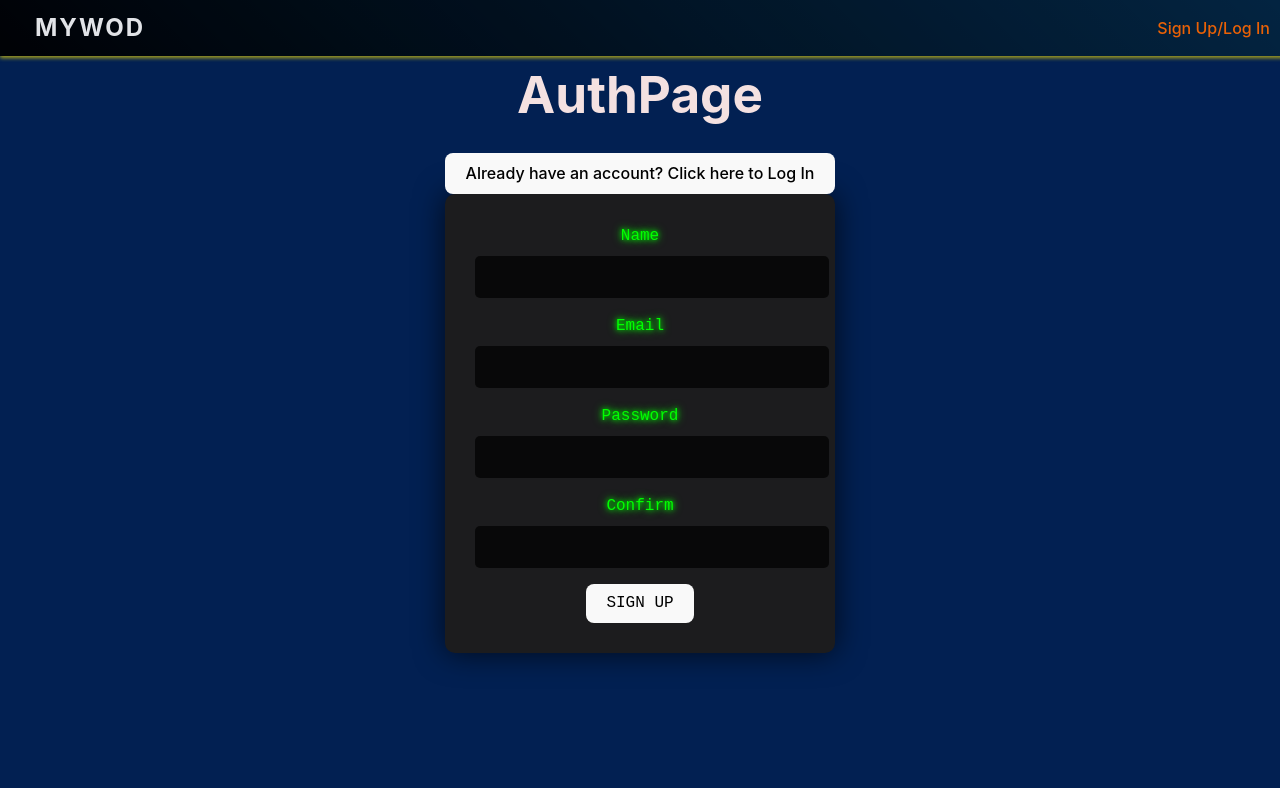
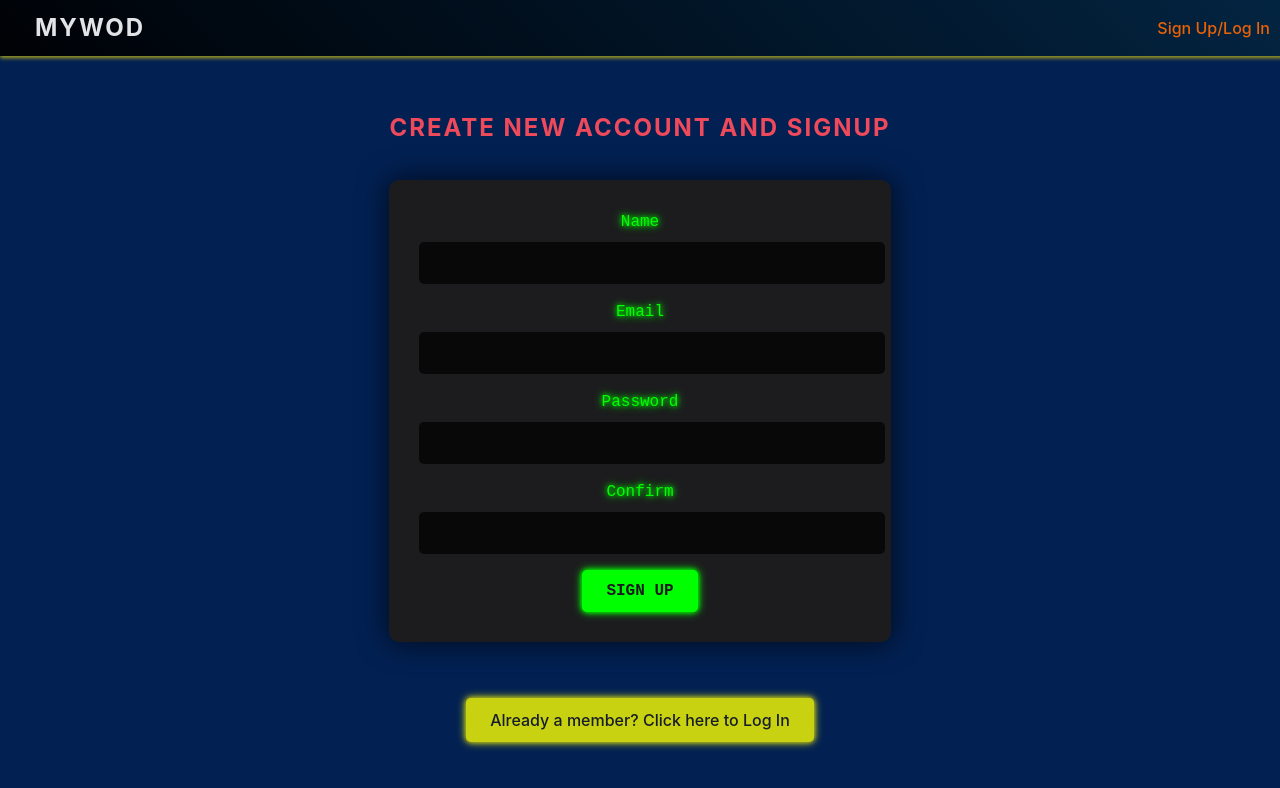
Before and after one commit to avilla13/MyWOD, a React (Vite) app: page /auth in a window 1280 px wide. Shown: the top 788 px of the page. Built offline with nearby package versions, Linux system fonts and the light colour scheme.

Commit message:
Style AuthPage, LoginForm, SignUpForm, and minor update to WodEditForm

```diff
--- a/src/components/LoginForm/LoginForm.jsx
+++ b/src/components/LoginForm/LoginForm.jsx
@@ -40,7 +40,7 @@ export default function LoginForm({ setUser }) {
           <input type="text" name="name" value={credentials.name} onChange={handleChange} required />
           <label>Password</label>
           <input type="password" name="password" value={credentials.password} onChange={handleChange} required />
-          <button type="submit">LOG IN</button>
+          <button type="submit" className='update-button'>LOG IN</button>
         </form>
       </div>
       <p className="error-message">&nbsp;{error}</p>
--- a/src/components/SignUpForm/SignUpForm.jsx
+++ b/src/components/SignUpForm/SignUpForm.jsx
@@ -43,7 +43,7 @@ export default function SignUpForm({ setUser }) {
           <input type="password" name="password" value={formData.password} onChange={handleChange} required />
           <label>Confirm</label>
           <input type="password" name="confirm" value={formData.confirm} onChange={handleChange} required />
-          <button type="submit" disabled={disable}>SIGN UP</button>
+          <button type="submit" disabled={disable} className="update-button">SIGN UP</button>
         </form>
       </div>
       <p className="error-message">&nbsp;{error}</p>
--- a/src/components/WodEditForm/WodEditForm.css
+++ b/src/components/WodEditForm/WodEditForm.css
@@ -44,10 +44,12 @@ input:focus {
   cursor: pointer;
   text-shadow: 0 0 5px #00ff00, 0 0 10px #00ff00;
   box-shadow: 0 0 5px #00ff00, 0 0 10px #00ff00;
+	font-weight: bold;
 }
 
 .update-button:hover {
-  background-color: #00cc00;
+  background-color: #03fef2;
+	border:rgb(178, 244, 247) solid 1px;
 }
 
 /* For Responsiveness */
--- /dev/null
+++ b/src/pages/AuthPage/AuthPage.css
@@ -0,0 +1,17 @@
+.auth-btn {
+  background-color: #faff00;
+  color: #1c1c1e;
+  padding: 12px 24px;
+  border: none;
+  border-radius: 5px;
+  font-size: 16px;
+  cursor: pointer;
+  box-shadow: 0 0 5px #fff200, 0 0 10px #eeff00;
+  opacity: .8;
+}
+
+.auth-btn:hover {
+  background-color: #000000;
+  border:rgb(178, 244, 247) solid 1px;
+  color: #00ff00;
+}
--- a/src/pages/AuthPage/AuthPage.jsx
+++ b/src/pages/AuthPage/AuthPage.jsx
@@ -1,6 +1,7 @@
 import { useState } from "react";
 import SignUpForm from "../../components/SignUpForm/SignUpForm";
 import LoginForm from "../../components/LoginForm/LoginForm";;
+import './AuthPage.css';
 
 export default function AuthPage({setUser}) {
   const [isNewUser, setIsNewUser] = useState(true);
@@ -11,17 +12,20 @@ export default function AuthPage({setUser}) {
 
   return (
     <>
-      <h1>AuthPage</h1>
-      <button onClick={handleClick}>{isNewUser ? 'Already have an account? Click here to Log In' : 'Create a new account'}</button>
       { isNewUser ?
       <>
+        <br />
+        <h2>Create new account and signup</h2><br />
         <SignUpForm setUser={setUser}/>
       </>
       :
       <>
+        <br />
+        <h2>Login into your account</h2><br />
         <LoginForm setUser={setUser}/>
       </>
       }
+      <button onClick={handleClick} className="auth-btn">{isNewUser ? 'Already a member? Click here to Log In' : 'New? Create a new account'}</button>
     </>
   )
 }
```
